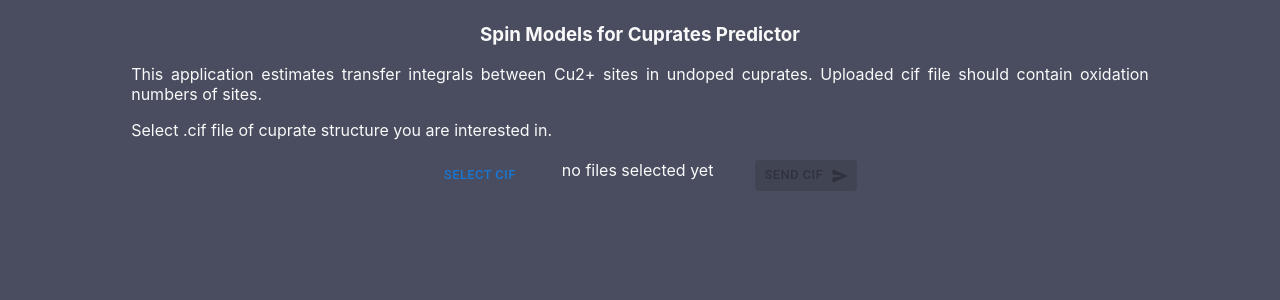
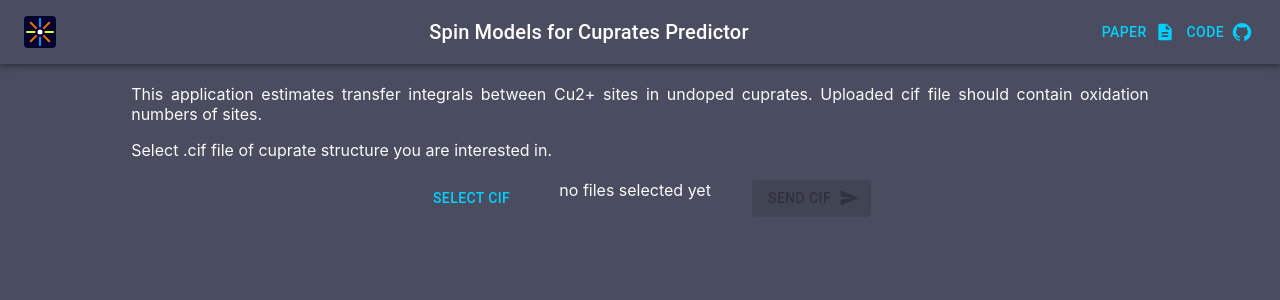
Before and after one commit to denyskononenko/smcp, a React (Create React App) app: page / in a window 1280 px wide. Shown: the top 300 px of the page. Built offline with nearby package versions, Linux system fonts and the light colour scheme.

Commit message:
feat: header with logo are added

```diff
--- a/src/App.js
+++ b/src/App.js
@@ -1,14 +1,24 @@
-//import logo from './logo.svg';
 import './css/App.css';
+import Header from './Header.js';
 import Form from './Form.js';
+import { ThemeProvider, createTheme } from '@mui/material/styles';
+
+const theme = createTheme({
+  palette: {
+    primary: {
+      main: "#03d1ff",
+    },
+  },
+});
 
 function App() {
   return (
+    <ThemeProvider theme={theme}>
     <div className="App">
-      <header className="App-header">
-      </header>
+      <Header />
       <Form />
     </div>
+    </ThemeProvider>
   );
 }
 
--- a/src/Form.js
+++ b/src/Form.js
@@ -95,7 +95,6 @@ class Form extends Component {
 
                 <div className="BoxWrapper">
                     <div className="TextBox">
-                        <h3>Spin Models for Cuprates Predictor</h3>
                         <p>This application estimates transfer integrals between Cu2+ sites in undoped cuprates. Uploaded cif file should contain oxidation numbers of sites.</p>
                         <p>Select .cif file of cuprate structure you are interested in.</p>
                     </div>
@@ -113,13 +112,13 @@ class Form extends Component {
                         <Button
                             variant="text"
                             component="span"
-                            size="small">
+                            size="medium">
                             Select cif
                         </Button>
                         </label>
                         <p className="TruncatedText">{this.state.fileName}</p>
                         <LoadingButton
-                            size="small"
+                            size="medium"
                             disabled={this.state.file === null || this.state.isUploadPending}
                             onClick={this.handleFileSubmit}
                             endIcon={<SendIcon />}
--- /dev/null
+++ b/src/Header.js
@@ -0,0 +1,58 @@
+import React, {Component} from "react";
+import Button from '@mui/material/Button';
+import AppBar from "@mui/material/AppBar";
+import Toolbar from "@mui/material/Toolbar";
+import Typography from "@mui/material/Typography";
+import IconButton from "@mui/material/IconButton";
+import GitHubIcon from '@mui/icons-material/GitHub';
+import DescriptionIcon from '@mui/icons-material/Description';
+import AppLogo from './logo.svg';
+
+const linkPaper = "https://arxiv.org/";
+const linkCode = "https://github.com/denyskononenko/";
+
+class Form extends Component {
+    render(){
+        return(
+            <AppBar
+                position="static"
+                sx={{ backgroundColor: "#494D5f" }}>
+                <Toolbar>
+                <IconButton
+                    size="large"
+                    edge="start"
+                    color="inherit"
+                    aria-label="menu"
+                    sx={{ mr: 2 }}>
+                    <img src={AppLogo} alt="Logo" />
+                </IconButton>
+
+                <Typography variant="h6"
+                    component="div"
+                    color="#FFFFFF"
+                    sx={{ flexGrow: 1 }}>
+                    Spin Models for Cuprates Predictor
+                </Typography>
+                <a href={linkPaper} target="_blank" rel="noreferrer">
+                    <Button
+                        endIcon={<DescriptionIcon />}
+                        size="medium"
+                        variant="text">
+                        Paper
+                    </Button>
+                </a>
+                <a href={linkCode} target="_blank" rel="noreferrer">
+                    <Button
+                        endIcon={<GitHubIcon />}
+                        variant="text"
+                        size="medium">
+                        Code
+                    </Button>
+                </a>
+                </Toolbar>
+            </AppBar>
+        );
+    }
+}
+
+export default Form;
```
Also changed, not shown: src/logo.svg.
